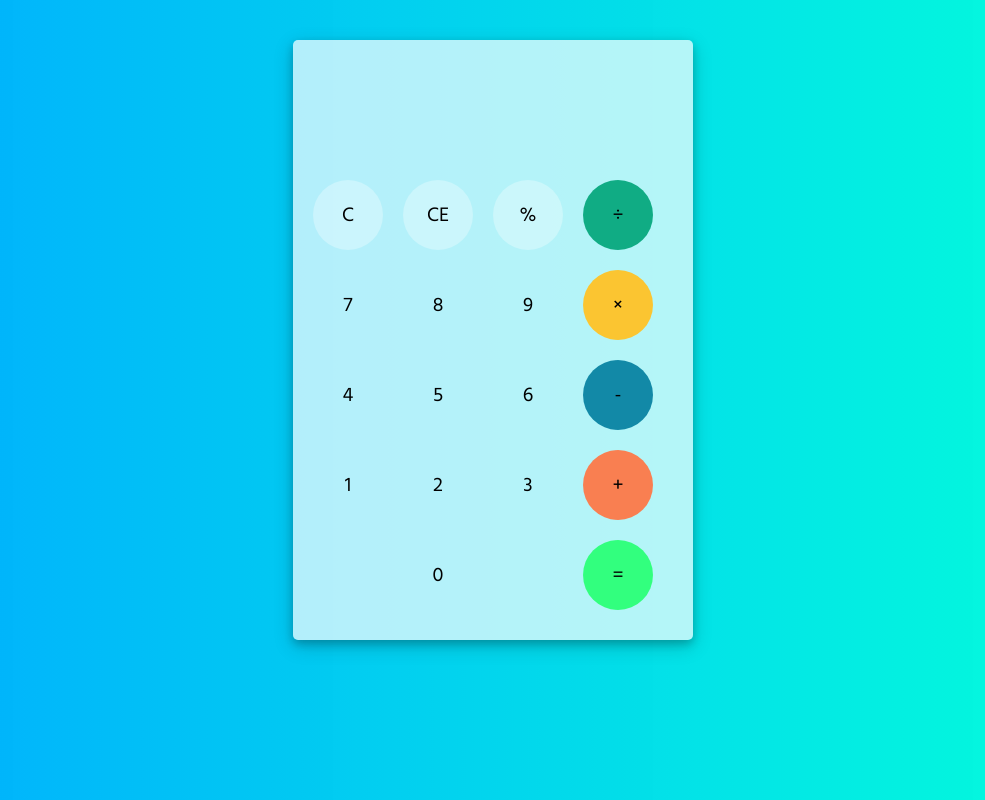
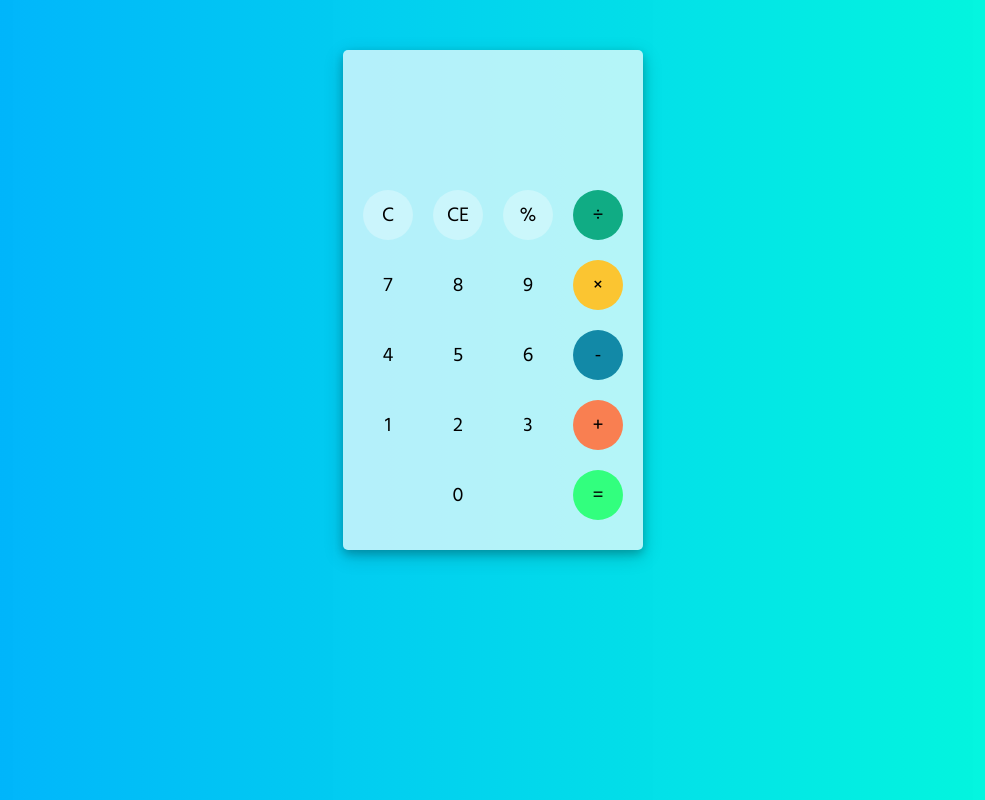
Before and after one commit to Alavi-Sadaf/Simple-Calculator, a plain HTML site: page index.html in a window 1280 px wide. Shown: the whole page, without its empty margins (147-1132 px from the left). Drawn offline with nearby package versions, Linux system fonts and the light colour scheme.

Commit message:
css updated

```diff
--- a/style.css
+++ b/style.css
@@ -6,11 +6,11 @@ body {
   background: linear-gradient(90deg, rgba(0,172,255,1) 0%, rgba(0,255,218,0.9836309523809523) 100%);
 }
 #calculator {
-  width: 400px;
-  height: 600px;
+  width: 300px;
+  height: 500px;
   background-color: rgba(255, 255, 255, 0.7);
   margin: 0 auto;
-  top: 40px;
+  top: 50px;
   position: relative;
   border-radius: 5px;
   box-shadow: 0 4px 8px 0 rgba(0, 0, 0, 0.2), 0 6px 20px 0 rgba(0, 0, 0, 0.19);
@@ -37,8 +37,8 @@ body {
   padding: 10px;
 }
 .operator, .number, .empty {
-  width: 70px;
-  height: 70px;
+  width: 50px;
+  height: 50px;
   margin: 10px;
   float: left;
   border-radius: 50%;
```
